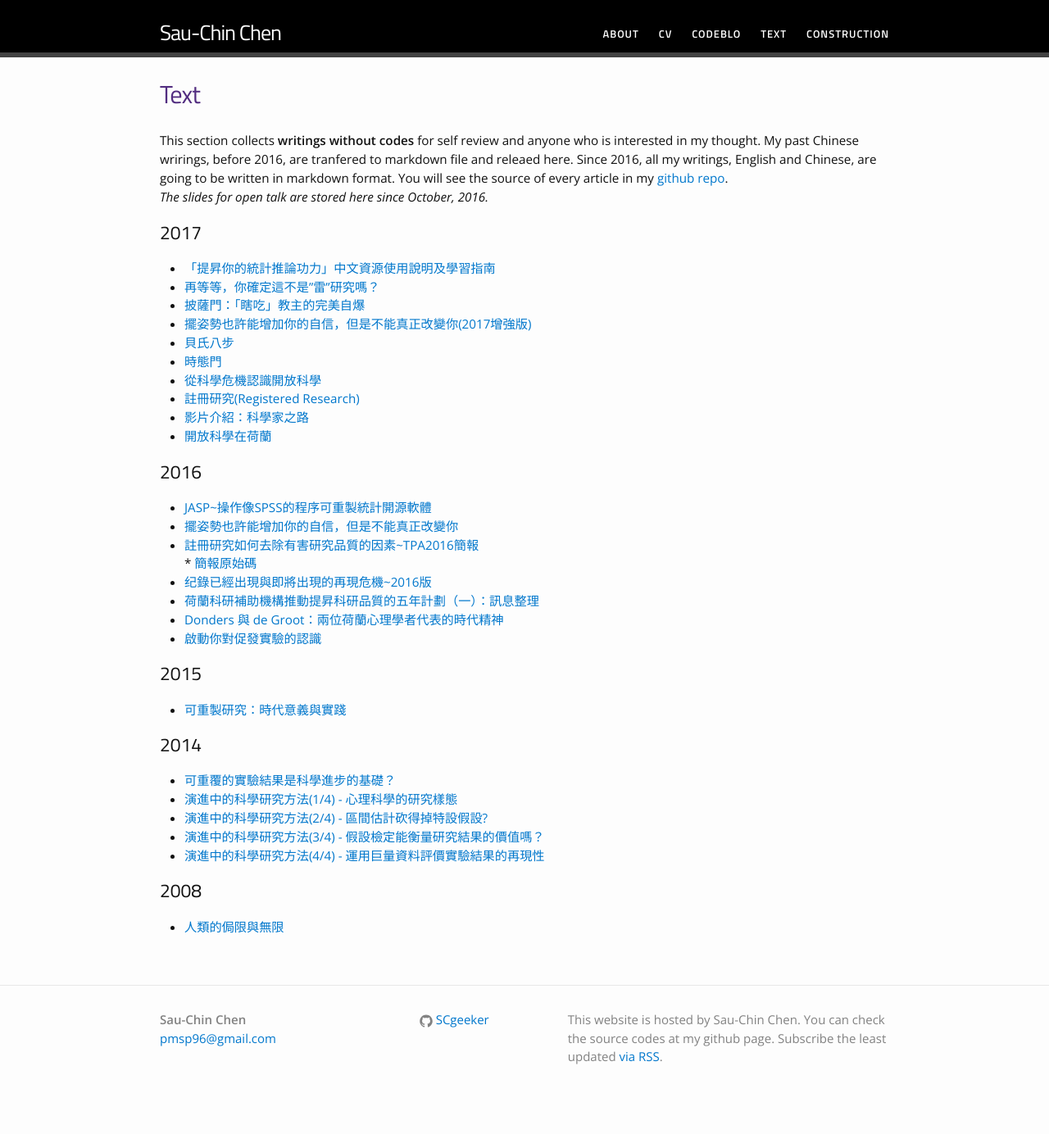
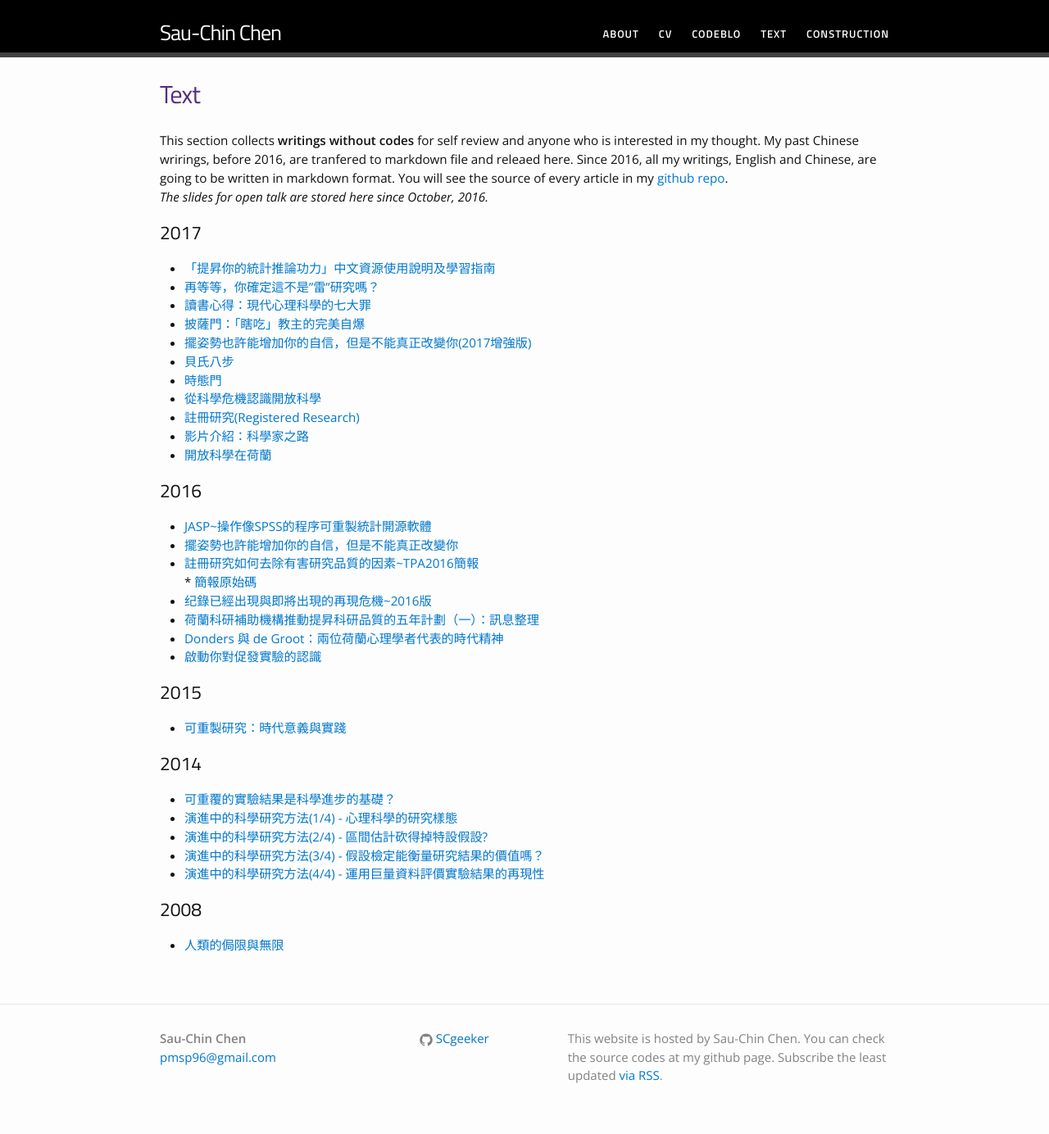
Before and after one commit to SCgeeker/SCgeeker.github.io, a Jekyll site: the page built from text.md, in a window 1280 px wide. Shown: the whole page at 82% size. Built offline with Jekyll 4.4.1, drawn with Linux system fonts in a browser that asks for light colours; comment, search, counter and statistics services are not loaded; before the commit the page ends 1361 px from its top, so only the background shows below that.

Commit message:
Add 7sin to list, revise recommendation.

```diff
--- a/text.md
+++ b/text.md
@@ -10,6 +10,7 @@ This section collects **writings without codes** for self review and anyone who
 ## 2017
 - [「提昇你的統計推論功力」中文資源使用說明及學習指南](/Text/text_2017009/)
 - [再等等，你確定這不是"雷"研究嗎？](/Text/text_2017008/)
+- [讀書心得：現代心理科學的七大罪](/Text/text_2017007/)
 - [披薩門：「瞎吃」教主的完美自爆](/Text/text_2017006/)
 - [擺姿勢也許能增加你的自信，但是不能真正改變你(2017增強版)](/Text/text_2016005e01/)
 - [貝氏八步](/Text/text_2017005/)
```
Also changed, not shown: Text/text_2017009.md (+1 -1 lines), 3 other files.
